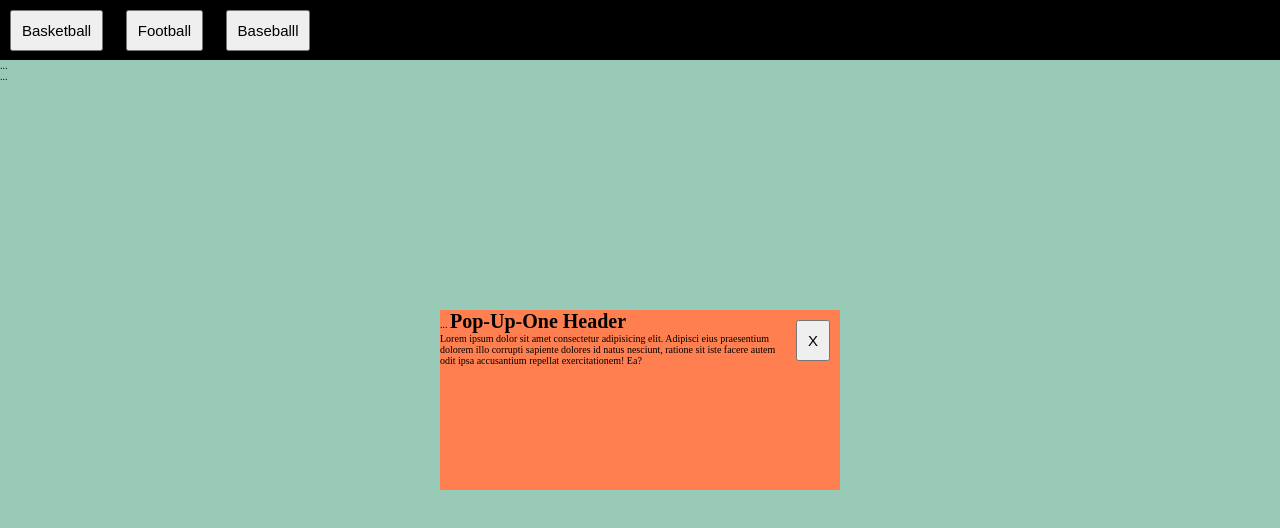
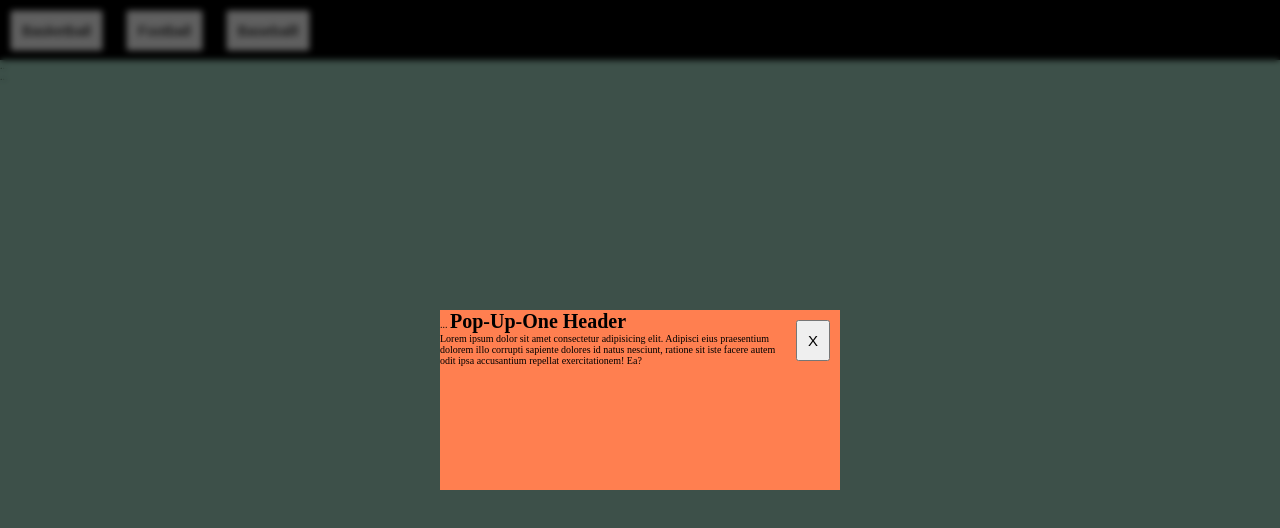
Before and after one commit to seleazar10/click-pop-up, a plain HTML site: page index.html in a window 1280 px wide. Both pictures are taken after a click on the button "Basketball". Drawn offline with Linux system fonts and the light colour scheme.

Commit message:
added an overlay to the pop-ups

```diff
--- a/index.html
+++ b/index.html
@@ -7,7 +7,7 @@
 	</head>
 	<body>
 		<div id="container">
-			<div class="overlay">
+			<div class="overlay hidden"></div>
 			<div class="container-one">
 				<nav>
 					<div class="nav-bar">
@@ -28,10 +28,10 @@
 					</span>
 					<div class="pop-msg-container">
 						<p>
-								Lorem ipsum dolor sit amet consectetur adipisicing elit.
-								Adipisci eius praesentium dolorem illo corrupti sapiente dolores
-								id natus nesciunt, ratione sit iste facere autem odit ipsa
-								accusantium repellat exercitationem! Ea?
+							Lorem ipsum dolor sit amet consectetur adipisicing elit. Adipisci
+							eius praesentium dolorem illo corrupti sapiente dolores id natus
+							nesciunt, ratione sit iste facere autem odit ipsa accusantium
+							repellat exercitationem! Ea?
 						</p>
 					</div>
 				</div>
@@ -46,10 +46,10 @@
 					</span>
 					<div class="pop-msg-container">
 						<p>
-								Lorem ipsum dolor sit amet consectetur adipisicing elit.
-								Adipisci eius praesentium dolorem illo corrupti sapiente dolores
-								id natus nesciunt, ratione sit iste facere autem odit ipsa
-								accusantium repellat exercitationem! Ea?
+							Lorem ipsum dolor sit amet consectetur adipisicing elit. Adipisci
+							eius praesentium dolorem illo corrupti sapiente dolores id natus
+							nesciunt, ratione sit iste facere autem odit ipsa accusantium
+							repellat exercitationem! Ea?
 						</p>
 					</div>
 				</div>
@@ -64,12 +64,11 @@
 					</span>
 					<div class="pop-msg-container">
 						<p>
-								Lorem ipsum dolor sit amet consectetur adipisicing elit.
-								Adipisci eius praesentium dolorem illo corrupti sapiente dolores
-								id natus nesciunt, ratione sit iste facere autem odit ipsa
-								accusantium repellat exercitationem! Ea?
+							Lorem ipsum dolor sit amet consectetur adipisicing elit. Adipisci
+							eius praesentium dolorem illo corrupti sapiente dolores id natus
+							nesciunt, ratione sit iste facere autem odit ipsa accusantium
+							repellat exercitationem! Ea?
 						</p>
-						</div>
 					</div>
 				</div>
 			</div>
--- a/script.js
+++ b/script.js
@@ -1,5 +1,6 @@
 let navBtnPopUpArr = document.querySelectorAll('.nav-btn');
 let popUpCloseBtnArr = document.querySelectorAll('.pop-x-btn ');
+let overlay = document.querySelector('.overlay');
 let popUpToClose;
 let currIDClicked;
 let currentOpenedPopUp = document.getElementById(currIDClicked);
@@ -21,6 +22,7 @@ let displayPopUp = function (popUpId) {
 	currIDClicked = `pop-up-${popUpId.id}`;
 	popUpToClose = document.getElementById(currIDClicked);
 	popUpToClose.classList.remove('hidden');
+	overlay.classList.remove('hidden');
 	//
 	console.log(`current id ${currIDClicked}`, popUpToClose);
 };
@@ -30,6 +32,8 @@ let closePopUpWindFunc = function (popUpCloseId) {
 	currIDClicked = `pop-up-${btnClsdId.slice(8)}`;
 	popUpToClose = document.getElementById(currIDClicked);
 	popUpToClose.classList.add('hidden');
+	overlay.classList.add('hidden');
+
 	//
 	console.log(`current id ${currIDClicked}`, popUpToClose);
 };
@@ -38,7 +42,7 @@ let closeUpOnDOM = document.addEventListener('keydown', function (e) {
 	let currentOpenedPopUp = document.getElementById(currIDClicked);
 	if (e.key === 'Escape' && !currentOpenedPopUp.classList.contains('hidden')) {
 		currentOpenedPopUp.classList.add('hidden');
-
+		overlay.classList.add('hidden');
 		// closePopUpWindFunc(popUpCloseBtnArr[i]);
 	}
 });
--- a/styles.css
+++ b/styles.css
@@ -35,6 +35,8 @@ button {
 	top: 50%;
 	left: 50%;
 	transform: translate(-50%, -50%);
+
+	z-index: 10;
 }
 
 .pop-header {
@@ -59,3 +61,14 @@ button {
 .hidden {
 	display: none;
 }
+
+.overlay {
+	position: absolute;
+	top: 0%;
+	left: 0%;
+	width: 100%;
+	height: 100%;
+	background-color: rgba(0, 0, 0, 0.6);
+	backdrop-filter: blur(3px);
+	z-index: 5;
+}
```
Lines whose indentation alone changed are shown as unchanged.
